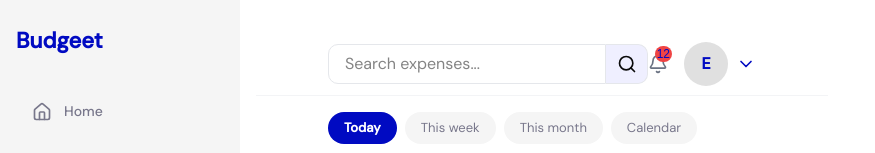
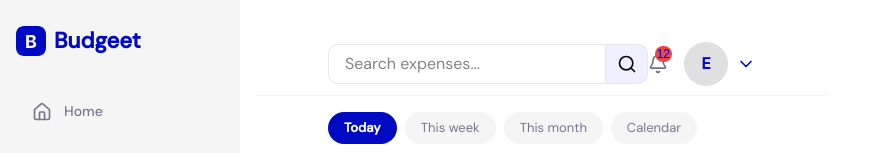
Before and after one commit to CAYA-HQ/Budgeet, a React app in the folder frontend/: page /demo in a window 1280 px wide. Shown: the top 153 px of the page, without its empty margins (0-875 px from the left). Built offline with nearby package versions, Linux system fonts and the light colour scheme; no server answers; the HTML template or start-up script is replaced by a standard one.

Commit message:
Added logo and home navigation to the dashboard sidebar

```diff
--- a/frontend/src/components/SideNav.jsx
+++ b/frontend/src/components/SideNav.jsx
@@ -1,8 +1,11 @@
-import { Link, useLocation } from "react-router-dom";
+import { Link, useNavigate, useLocation } from "react-router-dom";
 import { Home, Receipt, Wallet, Lightbulb, Settings, LogOut } from "lucide-react";
+import logo from "/logo.svg";
 
 function SideNav() {
   const location = useLocation();
+  const navigate = useNavigate();
+
 
   const navItems = [
     { path: "/dashboard", label: "Home", icon: Home },
@@ -14,7 +17,8 @@ function SideNav() {
   return (
     <div className="side-nav">
       <div className="top">
-        <div className="side-nav-logo">
+        <div className="side-nav-logo flex items-center gap-2 cursor-pointer" onClick={()=> navigate("/")}>
+          <img src={logo} alt="logo" />
           <h2>Budgeet</h2>
         </div>
         <nav className="side-nav-links">
```
